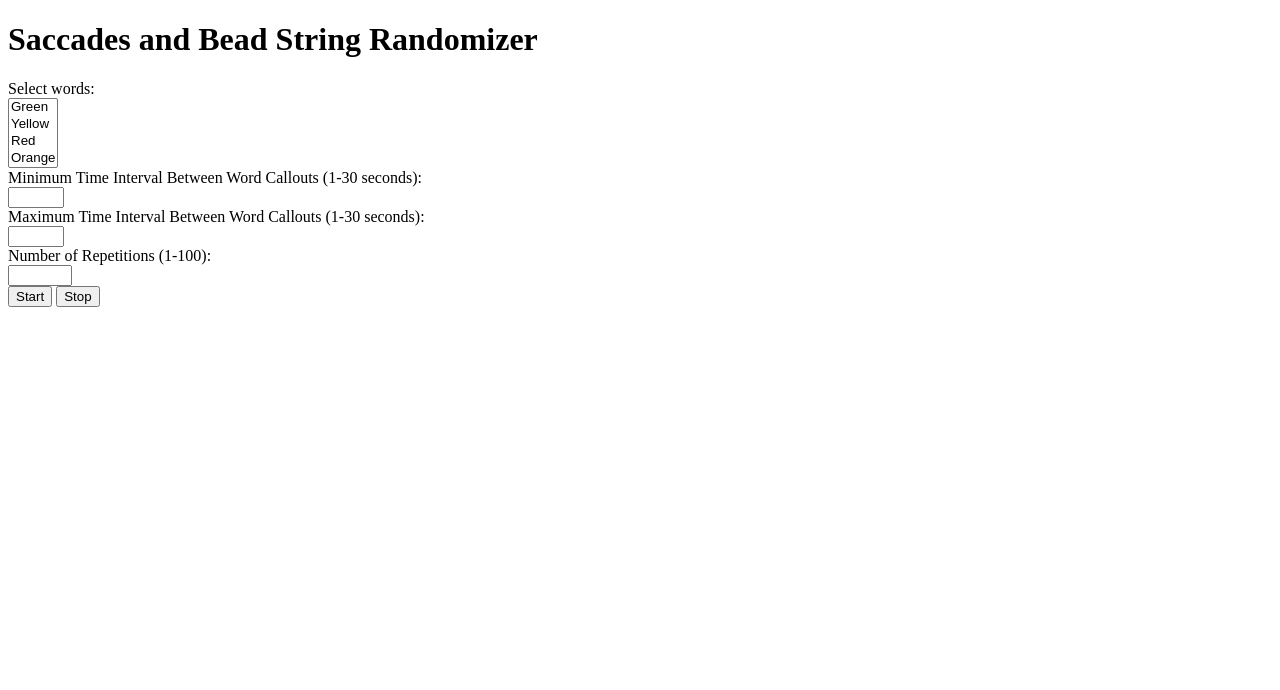
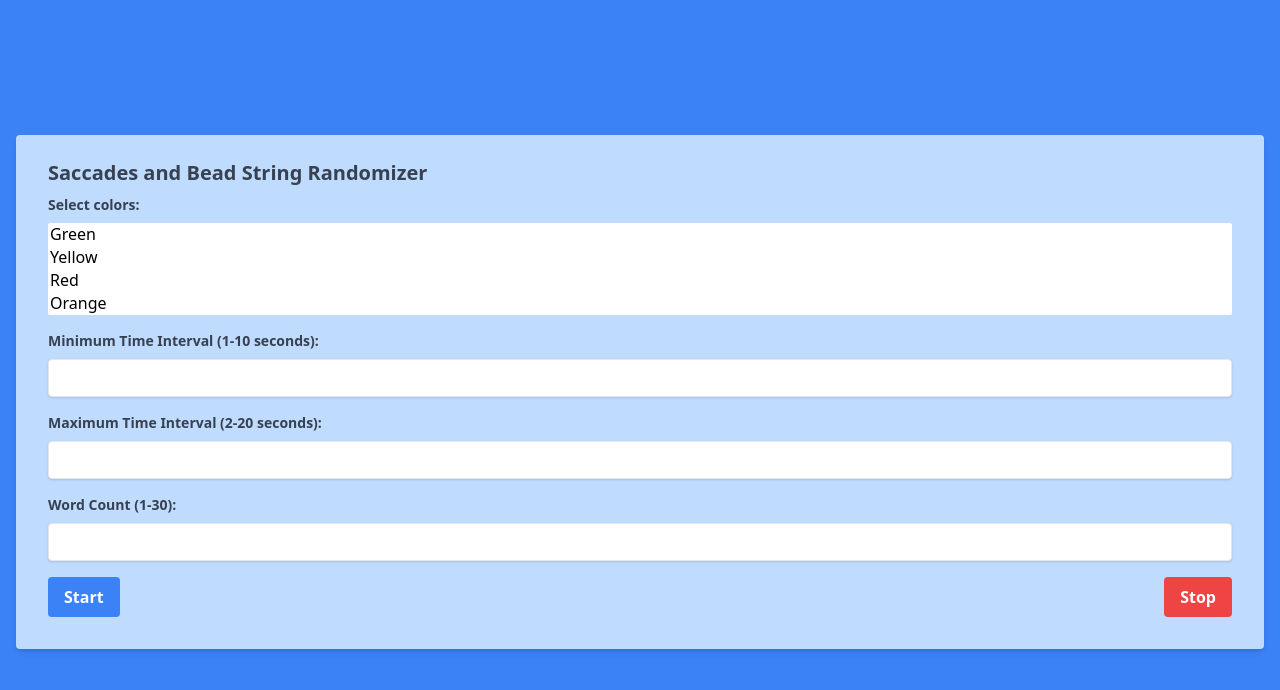
Before and after one commit to michael-houze/michael-houze.github.io, a website: page index.html in a window 1280 px wide. Drawn offline with nearby package versions, Linux system fonts and the light colour scheme.

Commit message:
added tailwind

```diff
--- a/index.html
+++ b/index.html
@@ -5,31 +5,58 @@
     <meta charset="UTF-8">
     <meta name="viewport" content="width=device-width, initial-scale=1.0">
     <title>OVT Helper</title>
-    <link rel="stylesheet" href="styles.css">
+    <link href="output.css" rel="stylesheet">
+    <link href="styles.css" rel="stylesheet">
+    <link href="https://cdn.tailwindcss.com" rel="stylesheet">
 </head>
 
-<body>
-    <h1>Saccades and Bead String Randomizer</h1>
+<body class="bg-blue-500 h-screen flex items-center justify-center">
+    <div class="container mx-auto p-4">
+        <div class="bg-blue-200 shadow-md rounded px-8 pt-6 pb-8 mb-4">
+            <h1 class="block text-gray-700 text-xl font-bold mb-2">Saccades and Bead String Randomizer</h1>
 
-    <label for="wordSelect">Select words:</label><br>
-    <select id="wordSelect" name="wordSelect" multiple size="4">
-        <option value="green">Green</option>
-        <option value="yellow">Yellow</option>
-        <option value="red">Red</option>
-        <option value="orange">Orange</option>
-    </select><br>
+            <div class="mb-4">
+                <label for="wordSelect" class="block text-gray-700 text-sm font-bold mb-2">Select colors:</label>
+                <select id="wordSelect" name="wordSelect" multiple size="4" class="form-multiselect block w-full mt-1">
+                    <option value="green">Green</option>
+                    <option value="yellow">Yellow</option>
+                    <option value="red">Red</option>
+                    <option value="orange">Orange</option>
+                </select>
+            </div>
 
-    <label for="minTimeInterval">Minimum Time Interval Between Word Callouts (1-30 seconds):</label><br>
-    <input type="number" id="minTimeInterval" name="minTimeInterval" min="1" max="30" required><br>
+            <div class="mb-4">
+                <label for="minTimeInterval" class="block text-gray-700 text-sm font-bold mb-2">Minimum Time Interval
+                    (1-10 seconds):</label>
+                <input type="number" id="minTimeInterval" name="minTimeInterval" min="1" max="100" required
+                    class="shadow appearance-none border rounded w-full py-2 px-3 text-gray-700 leading-tight focus:outline-none focus:shadow-outline">
+            </div>
 
-    <label for="maxTimeInterval">Maximum Time Interval Between Word Callouts (1-30 seconds):</label><br>
-    <input type="number" id="maxTimeInterval" name="maxTimeInterval" min="1" max="30" required><br>
+            <div class="mb-4">
+                <label for="maxTimeInterval" class="block text-gray-700 text-sm font-bold mb-2">Maximum Time Interval
+                    (2-20 seconds):</label>
+                <input type="number" id="maxTimeInterval" name="maxTimeInterval" min="1" max="100" required
+                    class="shadow appearance-none border rounded w-full py-2 px-3 text-gray-700 leading-tight focus:outline-none focus:shadow-outline">
+            </div>
 
-    <label for="wordCount">Number of Repetitions (1-100):</label><br>
-    <input type="number" id="wordCount" name="wordCount" min="1" max="100" required><br>
+            <div class="mb-4">
+                <label for="wordCount" class="block text-gray-700 text-sm font-bold mb-2">Word Count (1-30):</label>
+                <input type="number" id="wordCount" name="wordCount" min="1" max="100" required
+                    class="shadow appearance-none border rounded w-full py-2 px-3 text-gray-700 leading-tight focus:outline-none focus:shadow-outline">
+            </div>
 
-    <button onclick="startExercise()">Start</button>
-    <button onclick="stopExercise()">Stop</button>
+            <div class="flex items-center justify-between">
+                <button onclick="startExercise()"
+                    class="bg-blue-500 hover:bg-blue-700 text-white font-bold py-2 px-4 rounded focus:outline-none focus:shadow-outline">
+                    Start
+                </button>
+                <button onclick="stopExercise()"
+                    class="bg-red-500 hover:bg-red-700 text-white font-bold py-2 px-4 rounded focus:outline-none focus:shadow-outline">
+                    Stop
+                </button>
+            </div>
+        </div>
+    </div>
 
     <script src="script.js"></script>
 </body>
--- a/styles.css
+++ b/styles.css
@@ -0,0 +1,7 @@
+@tailwind base;
+@tailwind components;
+@tailwind utilities;
+
+.blue-background {
+    @apply bg-blue-200;
+  }
--- /dev/null
+++ b/tailwind.config.js
@@ -0,0 +1,10 @@
+/** @type {import('tailwindcss').Config} */
+module.exports = {
+  content: [
+    "./*"
+  ],
+  theme: {
+    extend: {},
+  },
+  plugins: [],
+}
```
Also changed, not shown: package.json (added, +15 -0 lines), output.css (added), 1 other file.
